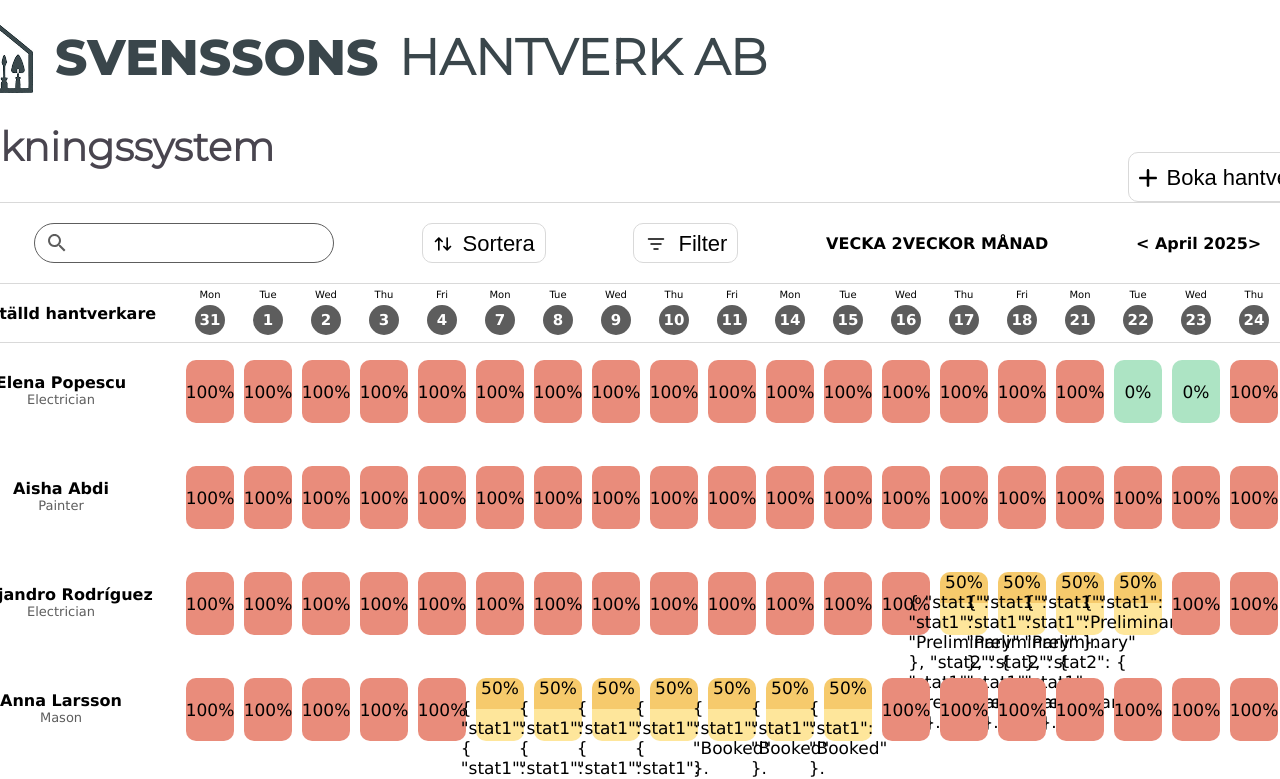
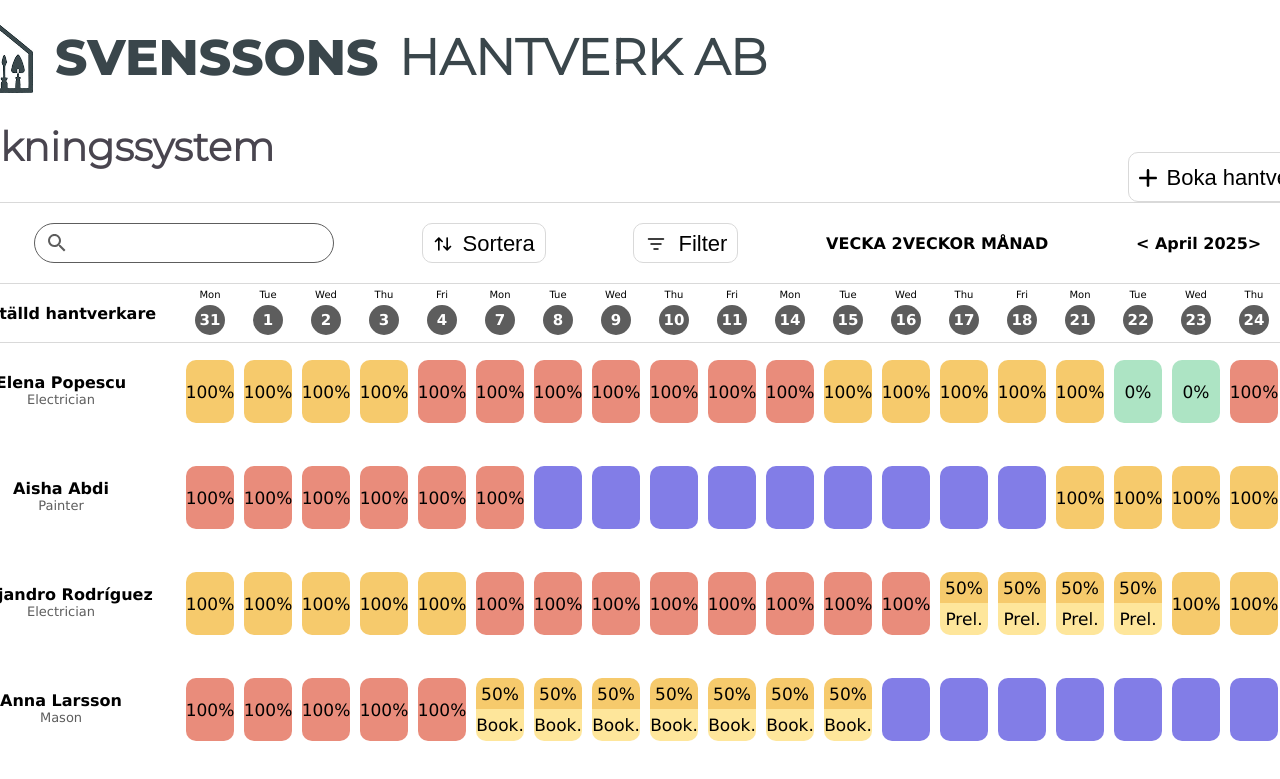
Before and after one commit to joakimgidlund/grupp-10-uppgift-3, a Vue app: page / in a window 1280 px wide. Shown: the top 779 px of the page. Built offline with nearby package versions, Linux system fonts and the light colour scheme.

Commit message:
fixed date formatting from service to render properly

```diff
--- a/src/components/DayComponent.vue
+++ b/src/components/DayComponent.vue
@@ -24,7 +24,7 @@ export default {
             if (this.percentage === 0) {
                 this.percentageString = "zero"
             }
-        }
+        },
     },
 
     created() {
@@ -34,12 +34,12 @@ export default {
 </script>
 
 <template>
-    <div v-if="percentage === 50" class="half-box" :class="[stat, percentageString, activities]">
+    <div v-if="percentage === 50" class="half-box" :class="[stat.stat1, stat.stat2, percentageString, activities]">
         <div class="top"> {{ percentage }}%</div>
-        <div class="bottom"> {{ stat }}. </div>
+        <div class="bottom"> {{ stat.stat1.slice(0, 4) }}. </div>
     </div>
-    <div v-else class="day-box" :class="[stat, percentageString, activities]">
-        <span v-if="stat === 'Preliminary'">Prel.</span><span v-if="stat != 'Absent'">{{ percentage }}%</span>
+    <div v-else class="day-box" :class="[stat.stat1, stat.stat2, percentageString, activities]">
+        <span v-if="stat === 'Preliminary'">Prel.</span><span v-if="stat.stat1 != 'Absent' ">{{ percentage }}%</span>
     </div>
 </template>
 
--- a/src/components/services/BookingService.js
+++ b/src/components/services/BookingService.js
@@ -68,7 +68,7 @@ const BookingPipeline = {
                         date: date,
                         activities: booking.activity,
                         percentage: booking.percentage,
-                        status: { stat1: booking.status }
+                        status: { stat1: booking.status, stat2: "" }
                     })
             }
 
@@ -95,7 +95,7 @@ const BookingPipeline = {
 
             if (prevWorker.date === currentWorker.date) {
                 prevWorker.activities = { act1: prevWorker.activities, act2: currentWorker.activities }
-                prevWorker.status = { stat1: prevWorker.status, stat2: currentWorker.status }
+                prevWorker.status = { stat1: prevWorker.status.stat1, stat2: currentWorker.status }
                 workerData.bookings.splice(i, 1)
             }
         }
@@ -145,7 +145,7 @@ const BookingPipeline = {
                     date: date,
                     activities: "None",
                     percentage: 0,
-                    status: { stat1: "Free" }
+                    status: { stat1: "Free", stat2: "" }
                 })
             }
 
```
